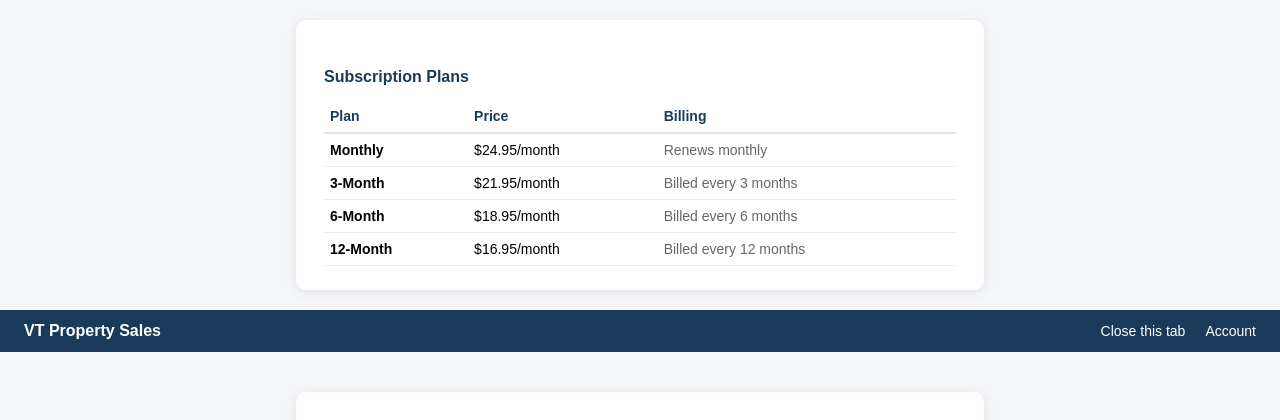
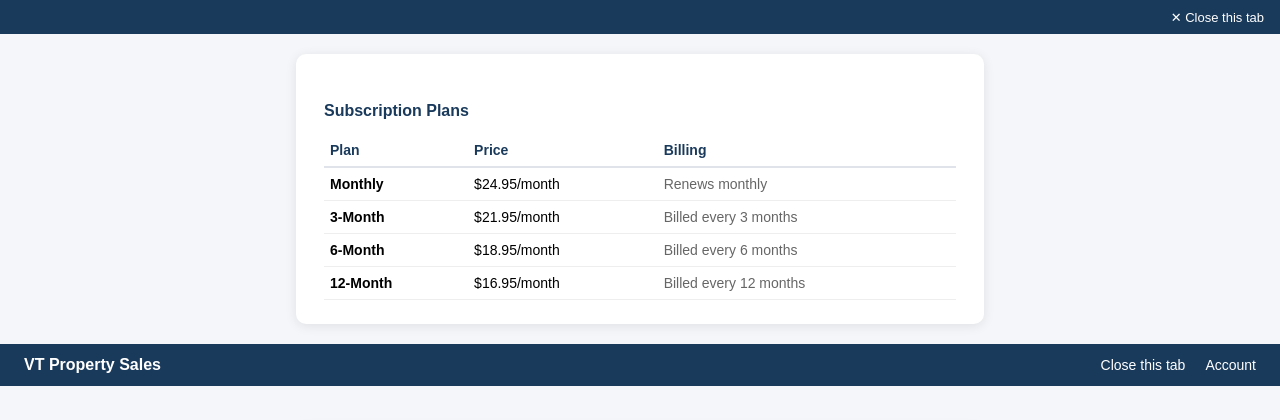
Before and after one commit to appraiservt-stack/vt_app, a Flask app: page /terms in a window 1280 px wide. Shown: the top 420 px of the page. Run offline with Flask 3, Linux system fonts and the light colour scheme; data comes from the database, SQL or seed files in the repository; some libraries are stand-ins or nearby versions.

Commit message:
add close tab button to terms and privacy pages

```diff
--- a/templates/privacy.html
+++ b/templates/privacy.html
@@ -38,6 +38,9 @@
 </style>
 </head>
 <body>
+<div style="text-align:right; padding:8px 16px; background:#1a3a5c;">
+  <a href="javascript:window.close()" style="color:#fff; font-size:13px; text-decoration:none;">✕ Close this tab</a>
+</div>
 {{ content | safe }}
 {% if is_admin %}
 <div style="margin-top:40px; text-align:center;">
--- a/templates/terms.html
+++ b/templates/terms.html
@@ -37,6 +37,9 @@
 </style>
 </head>
 <body>
+<div style="text-align:right; padding:8px 16px; background:#1a3a5c;">
+  <a href="javascript:window.close()" style="color:#fff; font-size:13px; text-decoration:none;">✕ Close this tab</a>
+</div>
 {% if plans %}
 <div class="container" style="max-width:720px;margin:0 auto;padding:20px 16px 0;">
   <div class="card" style="background:#fff;border-radius:10px;box-shadow:0 2px 12px rgba(0,0,0,0.09);padding:24px 28px;margin-bottom:20px;">
```
